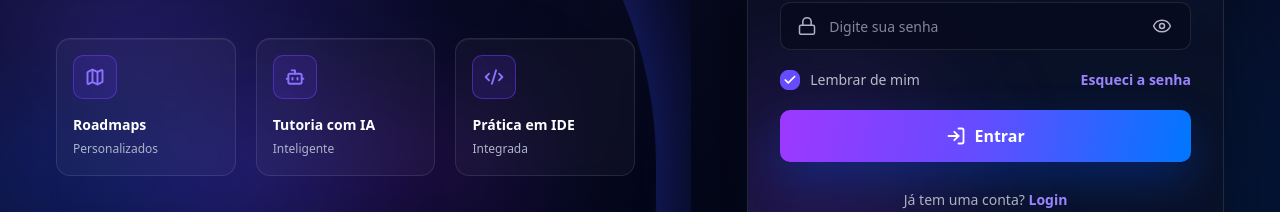
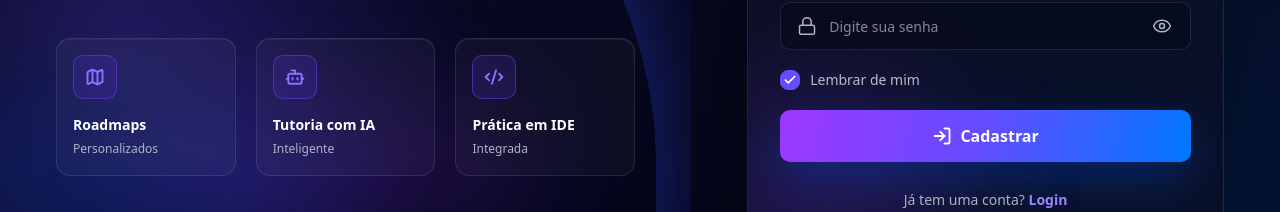
Before and after one commit to Fellypr/Dev-Quest, a Next.js app in the folder FrontEnd/dev-quest/: page /Cadastro_De_Usuario in a window 1280 px wide. Shown: the part 410-622 px from the top of the page. Built offline with nearby package versions, Linux system fonts and the light colour scheme.

Commit message:
feat: adiciona suporte ao react-hook-form no formulário de registro de usuário

```diff
--- a/FrontEnd/dev-quest/package.json
+++ b/FrontEnd/dev-quest/package.json
@@ -13,6 +13,7 @@
     "next": "16.2.12",
     "react": "19.2.4",
     "react-dom": "19.2.4",
+    "react-hook-form": "^7.86.0",
     "react-icons": "^5.7.0",
     "tw-animate-css": "^1.4.0"
   },
--- a/FrontEnd/dev-quest/src/Features/Auth/cadastro/components/AuthRegisterForm.tsx
+++ b/FrontEnd/dev-quest/src/Features/Auth/cadastro/components/AuthRegisterForm.tsx
@@ -1,14 +1,29 @@
 "use client";
 
 import { useState } from "react";
+import {useForm} from "react-hook-form"
 import Link from "next/link";
 import { Check, Eye, EyeOff, Lock, LogIn, Mail ,User} from "lucide-react";
 
+import {RegisterAuth} from "../../types/Auth.Type"
+
 export function AuthRegisterForm() {
-  const [email, setEmail] = useState("");
-  const [password, setPassword] = useState("");
+  const {
+    register,
+    handleSubmit,
+    setError,
+    formState:{errors,isSubmitting,isDirty}
+  } = useForm<RegisterAuth>()
   const [remember, setRemember] = useState(true);
   const [showPassword, setShowPassword] = useState(false);
+
+  const submit = (dados: RegisterAuth) => {
+    if(dados.Email == "fellype29kennedemil@gmail.com"){
+      setError("Email",{message: 'Este Email ja esta sendo utilizado'})
+      return;
+    }
+    console.log(dados)
+  }
 
   return (
     <main className="flex min-h-screen w-full items-center justify-center px-5 py-8 sm:px-8 lg:px-10 xl:px-14">
@@ -25,7 +40,7 @@ export function AuthRegisterForm() {
             Comece sua jornada de aprendizado agora mesmo.
           </p>
 
-          <form className="mt-8 space-y-5">
+          <form className="mt-8 space-y-5" onSubmit={handleSubmit(submit)}>
             <div className="flex w-full gap-4">
               <div className="flex min-w-0 flex-1 basis-1/2 flex-col">
                 <label htmlFor="email" className="mb-2 block text-sm font-bold text-white">
@@ -36,12 +51,9 @@ export function AuthRegisterForm() {
 
                   <input
                     id="email"
-                    type="email"
-                    value={email}
-                    onChange={(e) => setEmail(e.target.value)}
+                    {...register("Email" ,{required: true})}
                     placeholder="seu@email.com"
                     className="h-full min-w-0 flex-1 bg-transparent text-sm font-medium text-white outline-none placeholder:text-[#81879c]"
-                    required
                   />
                 </div>
               </div>
@@ -54,10 +66,10 @@ export function AuthRegisterForm() {
                 <User className="h-5 w-5 shrink-0" strokeWidth={1.8} />
                   <input
                     id="email-confirmation"
-                    type="email"
                     placeholder="Usuario123"
                     className="h-full min-w-0 flex-1 bg-transparent text-sm font-medium text-white outline-none placeholder:text-[#81879c]"
-                    required
+                    {...register("FirtName",{required:true})}
+                    {...errors.FirtName && <p>{errors.Email?.message}</p>}
                   />
                 </div>
               </div>
@@ -72,11 +84,9 @@ export function AuthRegisterForm() {
                 <input
                   id="password"
                   type={showPassword ? "text" : "password"}
-                  value={password}
-                  onChange={(e) => setPassword(e.target.value)}
                   placeholder="Digite sua senha"
                   className="h-full min-w-0 flex-1 bg-transparent text-sm font-medium text-white outline-none placeholder:text-[#81879c]"
-                  required
+                  {...register("Password",{required:true, minLength: 4, maxLength: 20})}
                 />
                 <button
                   type="button"
@@ -108,21 +118,15 @@ export function AuthRegisterForm() {
                 </span>
                 Lembrar de mim
               </label>
-
-              <Link
-                href="#"
-                className="shrink-0 text-sm font-bold text-[#9b85ff] transition hover:text-[#c2b6ff]"
-              >
-                Esqueci a senha
-              </Link>
             </div>
 
             <button
               type="submit"
+              disabled= {isSubmitting || isDirty}
               className="mt-1 flex h-13 w-full items-center justify-center gap-2 rounded-lg bg-[linear-gradient(100deg,#9d38ff_0%,#654cff_48%,#0077ff_100%)] text-base font-black text-white shadow-[0_18px_44px_rgba(0,82,255,0.28)] transition duration-300 hover:-translate-y-0.5 hover:shadow-[0_24px_58px_rgba(100,60,255,0.38)] focus:outline-none focus:ring-2 focus:ring-[#835cff]/60 hover:cursor-pointer"
             >
               <LogIn className="h-5 w-5" strokeWidth={2.2} />
-              Entrar
+              {isSubmitting ? "Cadastrando..." : "Cadastrar"}
             </button>
           </form>
 
--- /dev/null
+++ b/FrontEnd/dev-quest/src/Features/Auth/types/Auth.Type.ts
@@ -0,0 +1,5 @@
+export type RegisterAuth ={
+    FirtName:string,
+    Email: string,
+    Password: string,
+}
```
Also changed, not shown: 1 other file (tests, documents, lock files or other folders).
